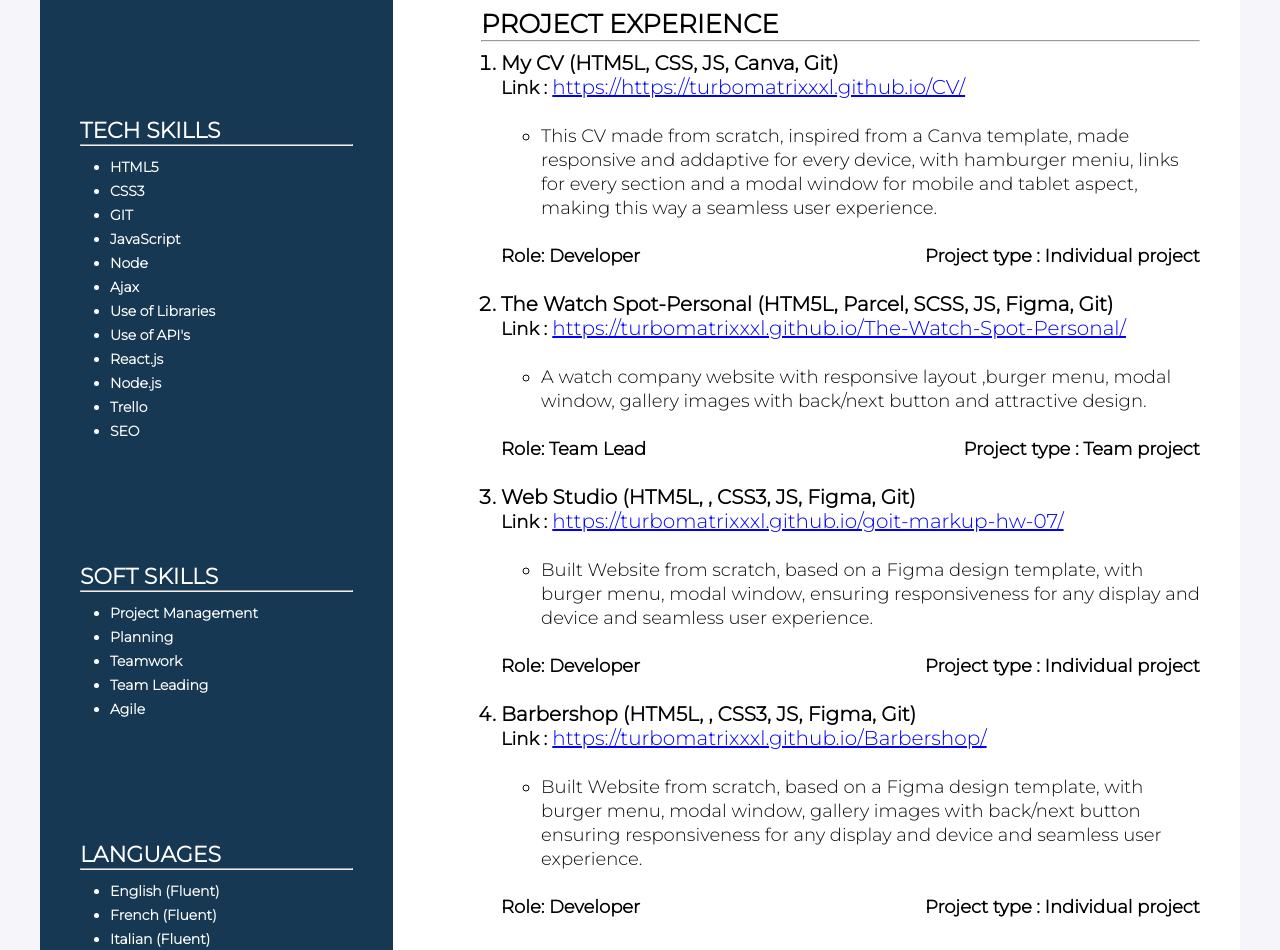
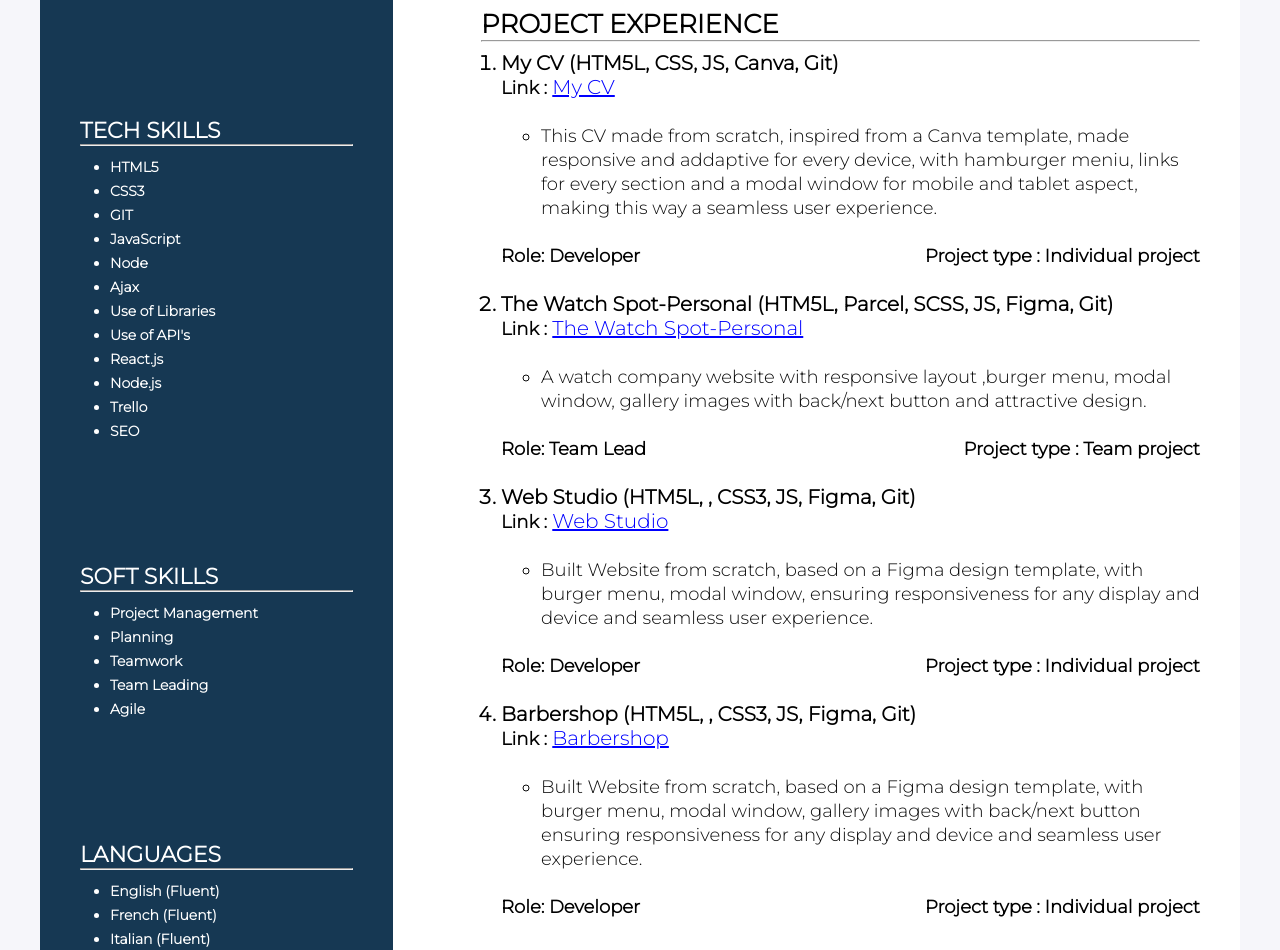
Before and after one commit to turbomatrixxxl/CV, a plain HTML site: page index.html in a window 1280 px wide. Shown: the part 413-1363 px from the top of the page. Drawn offline with Linux system fonts and the light colour scheme.

Commit message:
Update index.html

```diff
--- a/index.html
+++ b/index.html
@@ -56,7 +56,7 @@
                 class="project-name"
                 target="_blank"
                 rel="noopener noreferrer"
-                >https://https://turbomatrixxxl.github.io/CV/</a
+                >My CV</a
               >
               <!-- <span class="project-info"
                 >..................................</span
@@ -86,11 +86,11 @@
               </h4>
               <span>Link :</span>
               <a
-                href="https://turbomatrixxxl.github.io/The-Watch-Spot-Personal/"
+                href="https://turbomatrixxxl.github.io/primul-proiect-de-grup//"
                 class="project-name"
                 target="_blank"
                 rel="noopener noreferrer"
-                >https://turbomatrixxxl.github.io/The-Watch-Spot-Personal/</a
+                >The Watch Spot-Personal</a
               >
               <!-- <span class="project-info"
                 >..................................</span
@@ -121,7 +121,7 @@
                 class="project-name"
                 target="_blank"
                 rel="noopener noreferrer"
-                >https://turbomatrixxxl.github.io/goit-markup-hw-07/</a
+                >Web Studio</a
               >
               <!-- <span class="project-info"
                 >..................................</span
@@ -152,7 +152,7 @@
                 class="project-name"
                 target="_blank"
                 rel="noopener noreferrer"
-                >https://turbomatrixxxl.github.io/Barbershop/</a
+                >Barbershop</a
               >
               <!-- <span class="project-info"
                 >..................................</span
```
